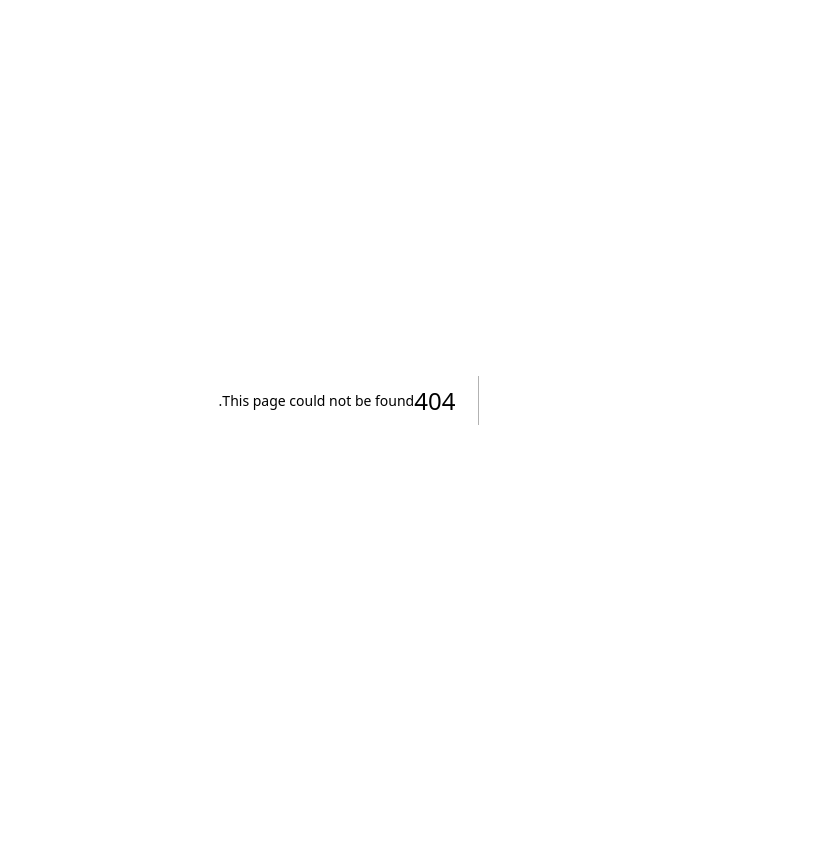
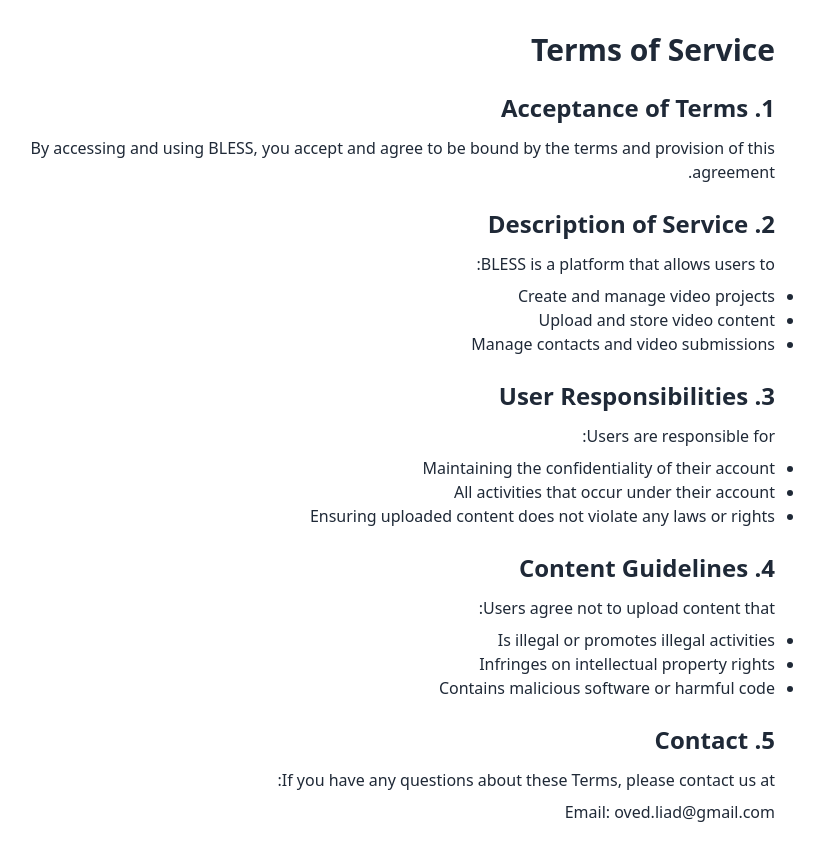
Before and after one commit to Liadoved/BLESS, a Next.js app: page /terms in a window 1280 px wide. Before the commit this address had no page. Shown: the whole page, without its empty margins (281-1105 px from the left). Before the commit the page ends 800 px from the top, so only its background shows below. Built offline with nearby package versions, Linux system fonts and the light colour scheme.

Commit message:
Add Privacy Policy and Terms of Service pages

```diff
--- /dev/null
+++ b/src/pages/privacy.tsx
@@ -0,0 +1,45 @@
+export default function Privacy() {
+  return (
+    <div className="max-w-4xl mx-auto p-8">
+      <h1 className="text-3xl font-bold mb-6">Privacy Policy</h1>
+
+      <div className="space-y-6">
+        <section>
+          <h2 className="text-2xl font-semibold mb-3">1. Information We Collect</h2>
+          <p>We collect information that you provide directly to us when using BLESS:</p>
+          <ul className="list-disc ml-6 mt-2">
+            <li>Google account information for authentication</li>
+            <li>Video content uploaded through the platform</li>
+            <li>Project and contact information</li>
+          </ul>
+        </section>
+
+        <section>
+          <h2 className="text-2xl font-semibold mb-3">2. How We Use Your Information</h2>
+          <p>We use the collected information to:</p>
+          <ul className="list-disc ml-6 mt-2">
+            <li>Provide and maintain the BLESS service</li>
+            <li>Store and process video content</li>
+            <li>Manage projects and contacts</li>
+          </ul>
+        </section>
+
+        <section>
+          <h2 className="text-2xl font-semibold mb-3">3. Data Storage</h2>
+          <p>All data is stored securely using:</p>
+          <ul className="list-disc ml-6 mt-2">
+            <li>Google Cloud Platform</li>
+            <li>Firebase</li>
+            <li>Google Drive (for video storage)</li>
+          </ul>
+        </section>
+
+        <section>
+          <h2 className="text-2xl font-semibold mb-3">4. Contact Us</h2>
+          <p>If you have any questions about this Privacy Policy, please contact us at:</p>
+          <p className="mt-2">Email: oved.liad@gmail.com</p>
+        </section>
+      </div>
+    </div>
+  );
+}
--- /dev/null
+++ b/src/pages/terms.tsx
@@ -0,0 +1,50 @@
+export default function Terms() {
+  return (
+    <div className="max-w-4xl mx-auto p-8">
+      <h1 className="text-3xl font-bold mb-6">Terms of Service</h1>
+
+      <div className="space-y-6">
+        <section>
+          <h2 className="text-2xl font-semibold mb-3">1. Acceptance of Terms</h2>
+          <p>By accessing and using BLESS, you accept and agree to be bound by the terms and provision of this agreement.</p>
+        </section>
+
+        <section>
+          <h2 className="text-2xl font-semibold mb-3">2. Description of Service</h2>
+          <p>BLESS is a platform that allows users to:</p>
+          <ul className="list-disc ml-6 mt-2">
+            <li>Create and manage video projects</li>
+            <li>Upload and store video content</li>
+            <li>Manage contacts and video submissions</li>
+          </ul>
+        </section>
+
+        <section>
+          <h2 className="text-2xl font-semibold mb-3">3. User Responsibilities</h2>
+          <p>Users are responsible for:</p>
+          <ul className="list-disc ml-6 mt-2">
+            <li>Maintaining the confidentiality of their account</li>
+            <li>All activities that occur under their account</li>
+            <li>Ensuring uploaded content does not violate any laws or rights</li>
+          </ul>
+        </section>
+
+        <section>
+          <h2 className="text-2xl font-semibold mb-3">4. Content Guidelines</h2>
+          <p>Users agree not to upload content that:</p>
+          <ul className="list-disc ml-6 mt-2">
+            <li>Is illegal or promotes illegal activities</li>
+            <li>Infringes on intellectual property rights</li>
+            <li>Contains malicious software or harmful code</li>
+          </ul>
+        </section>
+
+        <section>
+          <h2 className="text-2xl font-semibold mb-3">5. Contact</h2>
+          <p>If you have any questions about these Terms, please contact us at:</p>
+          <p className="mt-2">Email: oved.liad@gmail.com</p>
+        </section>
+      </div>
+    </div>
+  );
+}
```
